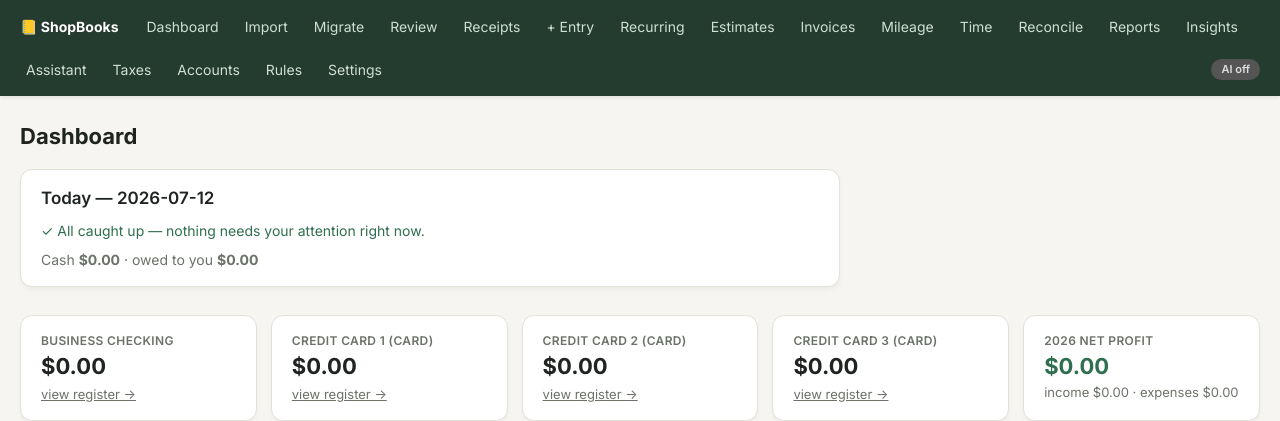
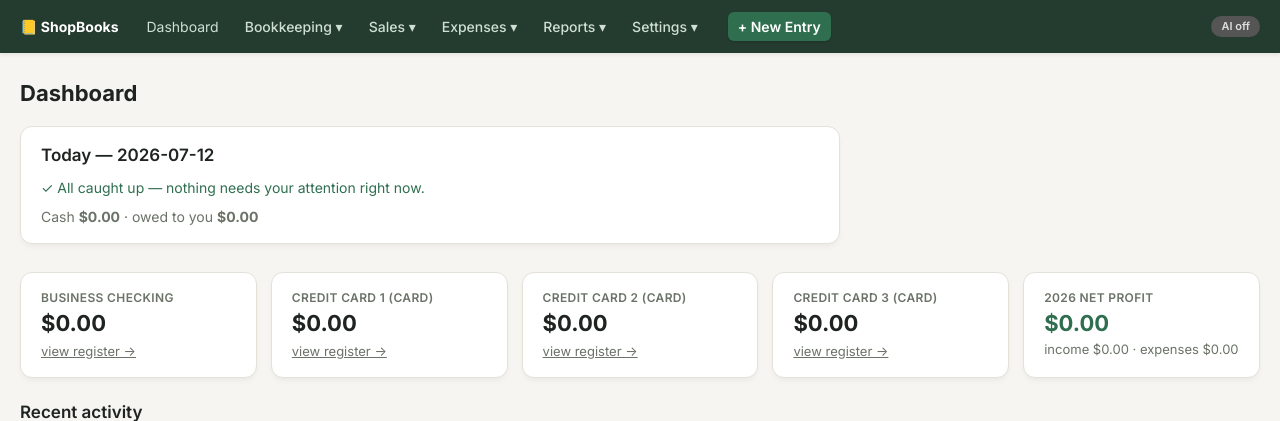
Before and after one commit to outlierworkshop/shopbooks, a FastAPI app: page / in a window 1280 px wide. Shown: the top 421 px of the page. Run offline with FastAPI, Linux system fonts and the light colour scheme; data comes from the database, SQL or seed files in the repository; data that the repository does not hold is empty.

Commit message:
Declutter navigation bar with clean CSS dropdown groups

```diff
--- a/static/style.css
+++ b/static/style.css
@@ -14,6 +14,66 @@ nav a:hover { color: #fff; background: rgba(255,255,255,0.08); }
 .ai-pill { margin-left: auto; font-size: 11px; padding: 2px 10px; border-radius: 12px; font-weight: 600; }
 .ai-pill.on { background: #3a7d5d; color: #fff; }
 .ai-pill.off { background: #555; color: #ddd; }
+
+/* Dropdown styling */
+.nav-dropdown {
+  position: relative;
+  display: inline-block;
+}
+.nav-dropdown-trigger {
+  color: #cfe0d3;
+  text-decoration: none;
+  padding: 4px 6px;
+  border-radius: 4px;
+  transition: all 0.15s ease;
+  cursor: pointer;
+  user-select: none;
+  font-weight: 500;
+}
+.nav-dropdown-trigger:hover, .nav-dropdown:hover .nav-dropdown-trigger {
+  color: #fff;
+  background: rgba(255,255,255,0.08);
+}
+.nav-dropdown-content {
+  display: none;
+  position: absolute;
+  background-color: #243b2f;
+  min-width: 175px;
+  box-shadow: 0px 8px 16px 0px rgba(0,0,0,0.15);
+  border-radius: 6px;
+  padding: 6px 0;
+  z-index: 1000;
+  top: 100%;
+  left: 0;
+  border: 1px solid #335443;
+}
+.nav-dropdown-content a {
+  color: #cfe0d3;
+  padding: 8px 14px;
+  text-decoration: none;
+  display: block;
+  border-radius: 0;
+  transition: background 0.15s ease, color 0.15s ease;
+  white-space: nowrap;
+}
+.nav-dropdown-content a:hover {
+  background-color: #335443;
+  color: #fff;
+}
+.nav-dropdown:hover .nav-dropdown-content {
+  display: block;
+}
+.nav-btn {
+  background: var(--accent);
+  color: var(--accent-ink) !important;
+  padding: 4px 10px !important;
+  font-weight: 600;
+  border-radius: 6px;
+  box-shadow: 0 1px 2px rgba(0,0,0,0.15);
+}
+.nav-btn:hover {
+  background: #39855f !important;
+}
 main { width: 100%; margin: 24px 0; padding: 0 20px; }
 h1 { font-size: 22px; margin: 0 0 16px; font-weight: 700; }
 h2 { font-size: 17px; margin: 22px 0 8px; font-weight: 600; }
--- a/templates/base.html
+++ b/templates/base.html
@@ -18,24 +18,56 @@
 <nav>
   <span class="brand">📒 ShopBooks</span>
   <a href="/">Dashboard</a>
-  <a href="/import">Import</a>
-  <a href="/migrate">Migrate</a>
-  <a href="/review">Review{% if pending_count %} <span class="badge">{{ pending_count }}</span>{% endif %}</a>
-  <a href="/receipts">Receipts{% if unmatched_count %} <span class="badge">{{ unmatched_count }}</span>{% endif %}</a>
-  <a href="/entry/new">+ Entry</a>
-  <a href="/recurring">Recurring</a>
-  <a href="/estimates">Estimates</a>
-  <a href="/invoices">Invoices</a>
-  <a href="/mileage">Mileage</a>
-  <a href="/time">Time</a>
-  <a href="/reconcile">Reconcile</a>
-  <a href="/reports">Reports</a>
-  <a href="/insights">Insights</a>
-  <a href="/chat">Assistant</a>
-  <a href="/taxes">Taxes</a>
-  <a href="/accounts">Accounts</a>
-  <a href="/rules">Rules</a>
-  <a href="/settings">Settings</a>
+
+  <div class="nav-dropdown">
+    <span class="nav-dropdown-trigger">Bookkeeping ▾</span>
+    <div class="nav-dropdown-content">
+      <a href="/import">Import Statements</a>
+      <a href="/review">Review Transactions{% if pending_count %} <span class="badge">{{ pending_count }}</span>{% endif %}</a>
+      <a href="/receipts">Match Receipts{% if unmatched_count %} <span class="badge">{{ unmatched_count }}</span>{% endif %}</a>
+      <a href="/reconcile">Reconcile Accounts</a>
+      <a href="/rules">Auto-categorize Rules</a>
+    </div>
+  </div>
+
+  <div class="nav-dropdown">
+    <span class="nav-dropdown-trigger">Sales ▾</span>
+    <div class="nav-dropdown-content">
+      <a href="/invoices">Invoices</a>
+      <a href="/estimates">Estimates</a>
+      <a href="/time">Time Tracking</a>
+    </div>
+  </div>
+
+  <div class="nav-dropdown">
+    <span class="nav-dropdown-trigger">Expenses ▾</span>
+    <div class="nav-dropdown-content">
+      <a href="/recurring">Recurring Bills</a>
+      <a href="/mileage">Mileage Log</a>
+    </div>
+  </div>
+
+  <div class="nav-dropdown">
+    <span class="nav-dropdown-trigger">Reports ▾</span>
+    <div class="nav-dropdown-content">
+      <a href="/reports">Financial Reports</a>
+      <a href="/insights">Insights & Cash Flow</a>
+      <a href="/chat">AI Chat Assistant</a>
+      <a href="/taxes">Tax Planner</a>
+    </div>
+  </div>
+
+  <div class="nav-dropdown" style="margin-right: 10px;">
+    <span class="nav-dropdown-trigger">Settings ▾</span>
+    <div class="nav-dropdown-content">
+      <a href="/accounts">Chart of Accounts</a>
+      <a href="/settings">Application Settings</a>
+      <a href="/migrate">Data Migration</a>
+    </div>
+  </div>
+
+  <a href="/entry/new" class="nav-btn">+ New Entry</a>
+
   <span class="ai-pill {{ 'on' if ai_on else 'off' }}">{{ 'AI on' if ai_on else 'AI off' }}</span>
 </nav>
 <main>
```
